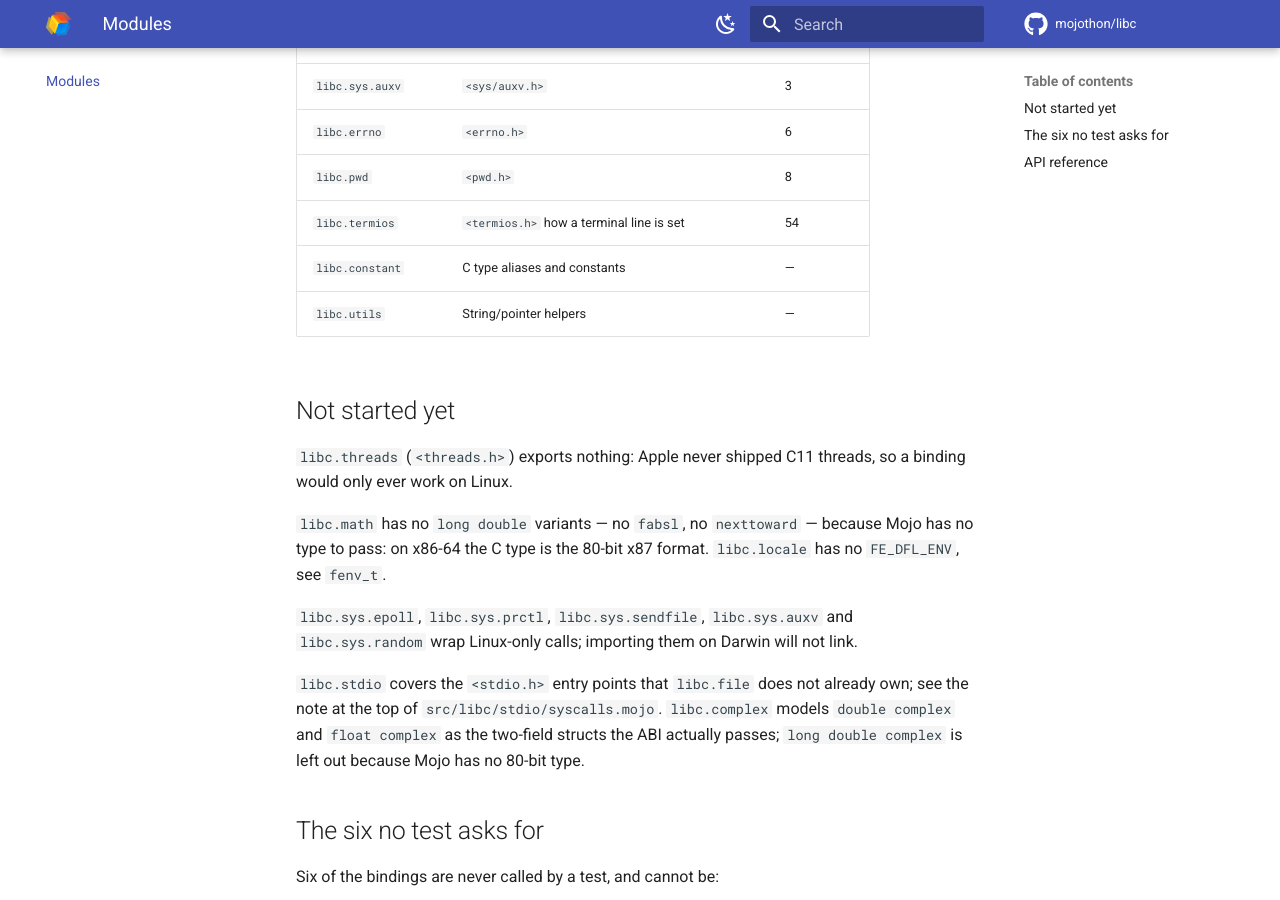
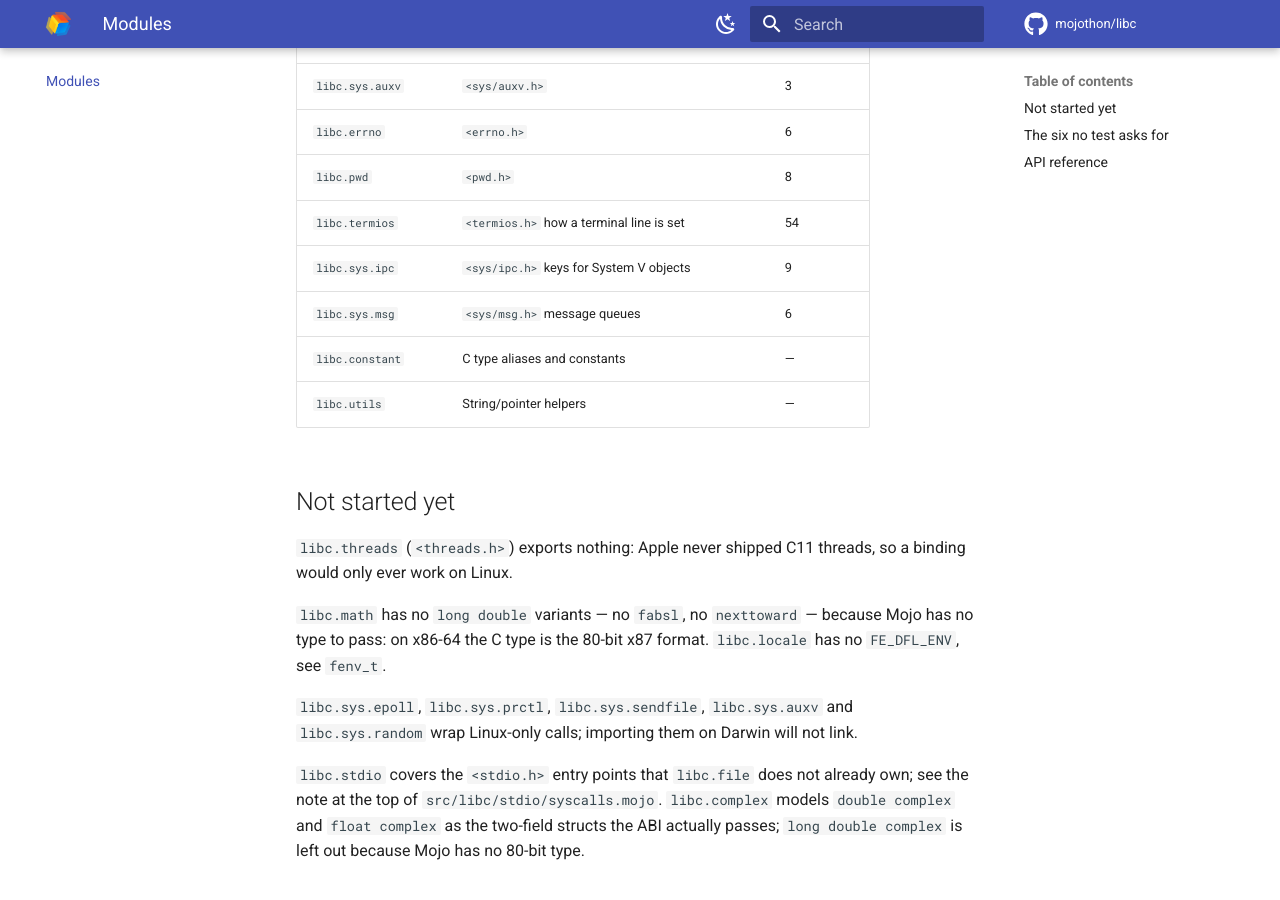
Before and after one commit to mojothon/libc, an MkDocs documentation site: the page built from docs/modules.md, in a window 1280 px wide and 900 px high, scrolled down 2596 px. Built offline with MkDocs 1.6.1 and Material for MkDocs 9.7.7, drawn with Linux system fonts in a browser that asks for light colours; comment, search, counter and statistics services are not loaded.

Commit message:
feat(msg): bind the message queue, and the keys that name one
Two packages, because the header splits it that way: `libc.sys.ipc` is
where `key_t` and the `IPC_*` numbers live and where `ftok` turns a path
into one, and `libc.sys.msg` is the queue itself. Neither is much use
without the other — a key with nothing to name, or a queue that cannot
be found — so they arrive together.

Four calls, which is the whole of the header's own declarations:
`msgget` to turn a key into an identifier, `msgsnd` and `msgrcv` to put
messages on and take them off, and `msgctl` to ask about the queue or to
remove it. The removal matters more than it looks: nothing else in the
header removes a queue, and a queue outlives the process that made it,
so a program that never calls `msgctl` with `IPC_RMID` leaves one behind
for as long as the machine is up.

The type is the point of the queue, and it is what the test asks about:
two messages go on with different types, and the second type is asked
for first. A queue that only kept order would hand back the first
message either way, so the order the two come off in is the whole
assertion, and nothing else in the test would catch a reader that
ignored the type.

`struct msqid_ds` is opaque. glibc's is 120 bytes and Darwin's is a
different set of members in a different order, and the counts and times
inside it are of an arrangement the kernel is keeping — exposing them at
offsets would be exposing one platform's layout as both. Nothing here
reads a member: `msgctl` with `IPC_RMID` is given null and never needs
the object at all.

Ten constants come with them: `key_t`, the six commands, `IPC_NOWAIT`
and `MSG_NOERROR`. All of those are the same number on both platforms,
which is unusual enough in System V IPC to be worth having checked —
`MSG_EXCEPT` is not, so it is not bound.

`libc.sys.ipc` is listed as 9 and `libc.sys.msg` as 6.

```diff
--- a/docs/modules.md
+++ b/docs/modules.md
@@ -61,6 +61,8 @@ the bottom.
 | `libc.errno` | `<errno.h>` | 6 |
 | `libc.pwd` | `<pwd.h>` | 8 |
 | `libc.termios` | `<termios.h>` how a terminal line is set | 54 |
+| `libc.sys.ipc` | `<sys/ipc.h>` keys for System V objects | 9 |
+| `libc.sys.msg` | `<sys/msg.h>` message queues | 6 |
 | `libc.constant` | C type aliases and constants | — |
 | `libc.utils` | String/pointer helpers | — |
 
```
Also changed, not shown: 8 other files.
